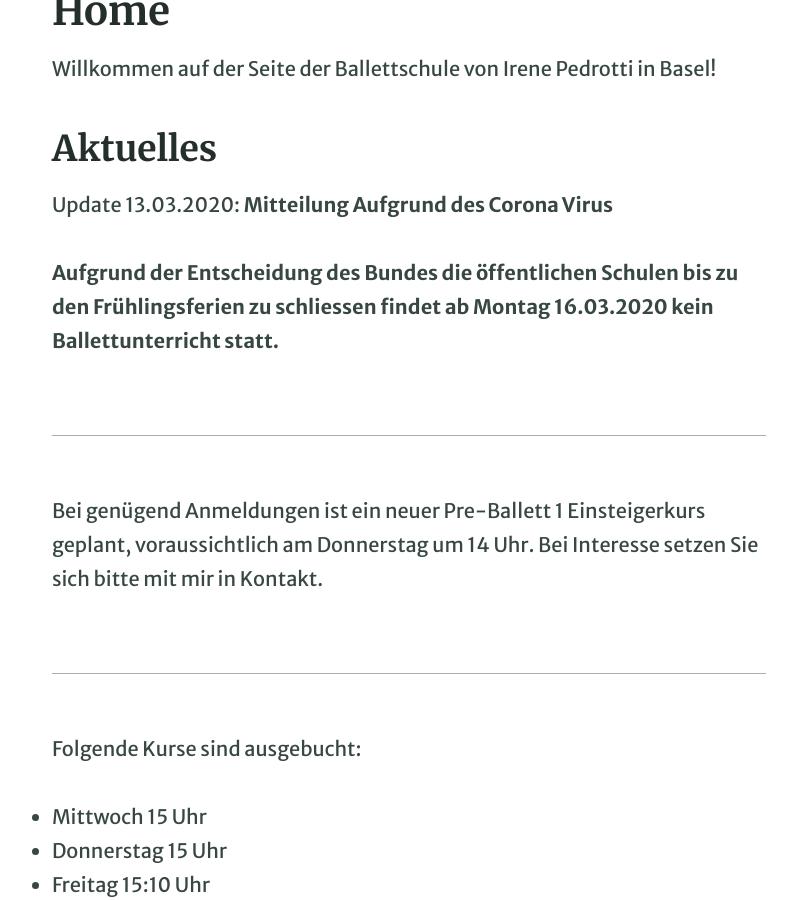
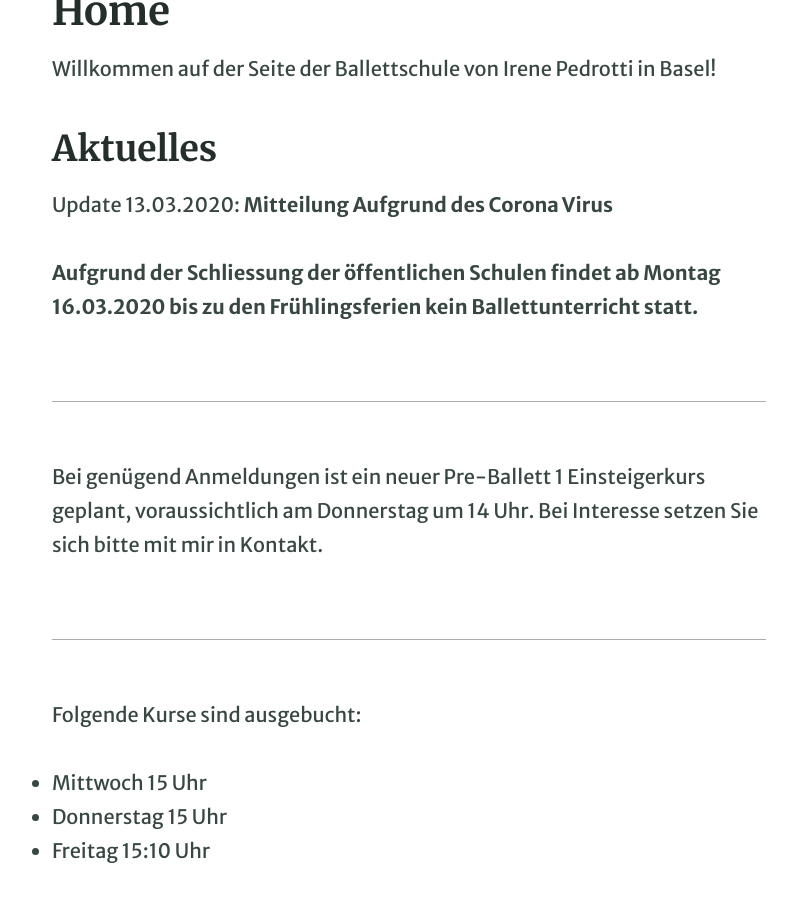
Before and after one commit to irenepedrotti/irenepedrotti.github.io, a Jekyll site: the page built from pages/index.md, in a window 1280 px wide and 900 px high, scrolled down 408 px. Shown: the whole window, without its empty margins (231-1028 px from the left). Built offline with Jekyll 4.4.1, drawn with Linux system fonts in a browser that asks for light colours.

Commit message:
Korrektur Mitteilung 13.03.20

```diff
--- a/pages/index.md
+++ b/pages/index.md
@@ -9,7 +9,8 @@ Willkommen auf der Seite der Ballettschule von Irene Pedrotti in Basel!
 ## Aktuelles
 Update 13.03.2020: **Mitteilung Aufgrund des Corona Virus**
 
-**Aufgrund der Entscheidung des Bundes die öffentlichen Schulen bis zu den Frühlingsferien zu schliessen findet ab Montag 16.03.2020 kein Ballettunterricht statt.**
+**Aufgrund der
+Schliessung der öffentlichen Schulen findet ab Montag 16.03.2020 bis zu den Frühlingsferien kein Ballettunterricht statt.**
 
 
 
```
